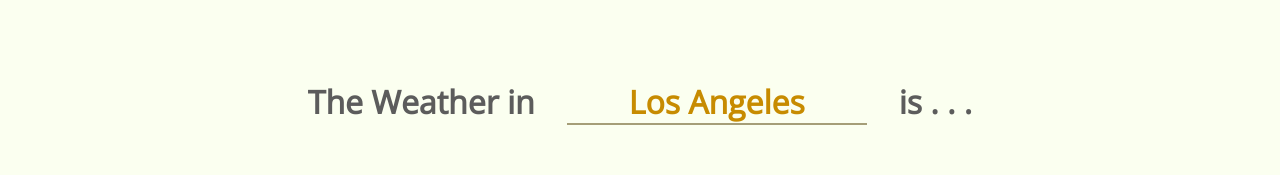
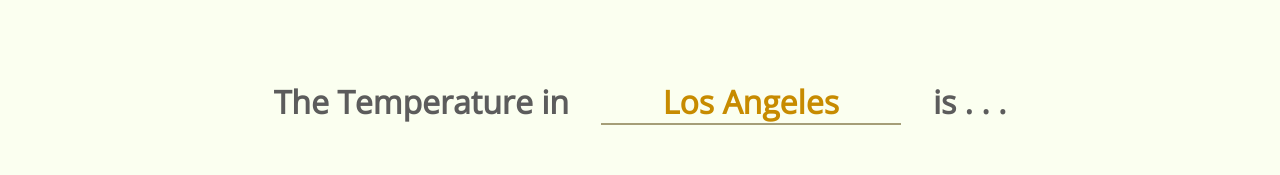
Before and after one commit to Git-Senin/Weather-App, a React (Vite) app in the folder my-react-app/: page / in a window 1280 px wide. Shown: the top 175 px of the page. Built offline with nearby package versions, Linux system fonts and the light colour scheme; no server answers.

Commit message:
feat: temp functions

```diff
--- a/my-react-app/src/components/Header/Header.jsx
+++ b/my-react-app/src/components/Header/Header.jsx
@@ -2,6 +2,7 @@
 import { useLocationUpdate } from "../../hooks/LocationContext";
 import styles from "./Header.module.scss"
 import citiesJson from '../../cities-json/cities500.json';
+import { KelvinToCelsius } from "../../util/Temperature";
 
 export default function Header(prop) {
     const updateLocation = useLocationUpdate();
@@ -26,7 +27,7 @@
     return(
         <header className={styles.Header}>
             <h1>
-                The Weather in
+                The Temperature in
                 <input
                     id="city-input"
                     value={input}
--- /dev/null
+++ b/my-react-app/src/util/Temperature.jsx
@@ -0,0 +1,11 @@
+export function FormatTemperature(n, measurement) {
+    return `${n.toPrecision(4)}°${measurement}`;
+}
+
+export function KelvinToCelsius(n) {
+    return (n - 273.15);
+}
+
+export function KelvinToFahrenheit(n) {
+    return ((n - 273.15) * 9/5 + 32);
+}
```
